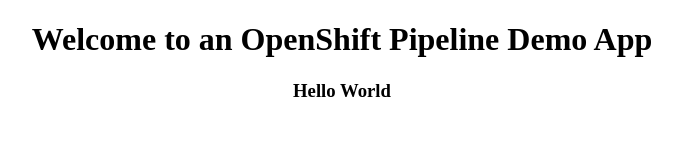
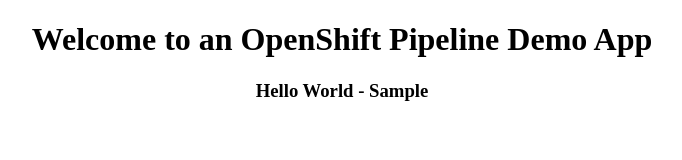
Before and after one commit to RaihanEfelMaulana/pipeline-web-sample, a plain HTML site: page docker/index.html in a window 1280 px wide. Shown: the whole page, without its empty margins (298-980 px from the left). Drawn offline with Linux system fonts and the light colour scheme.

Commit message:
Update index.html

```diff
--- a/docker/index.html
+++ b/docker/index.html
@@ -9,7 +9,7 @@
           <h1>Welcome to an OpenShift Pipeline Demo App</h1>
         </div>
         <div class="container" align=center>
-          <h3>Hello World</h3>
+          <h3>Hello World - Sample</h3>
         </div>
     </body>
 </html>
```
